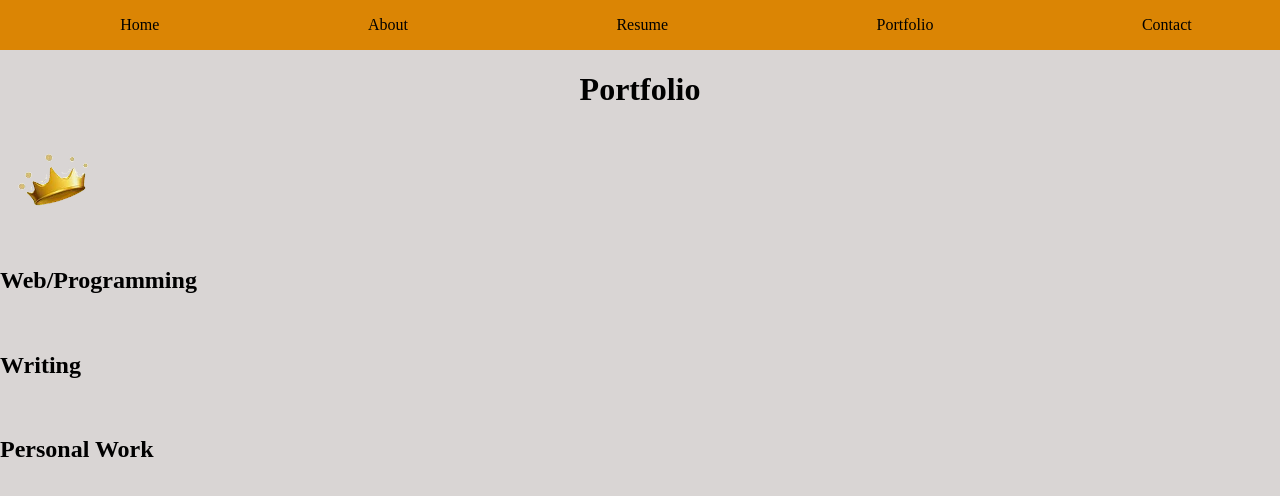
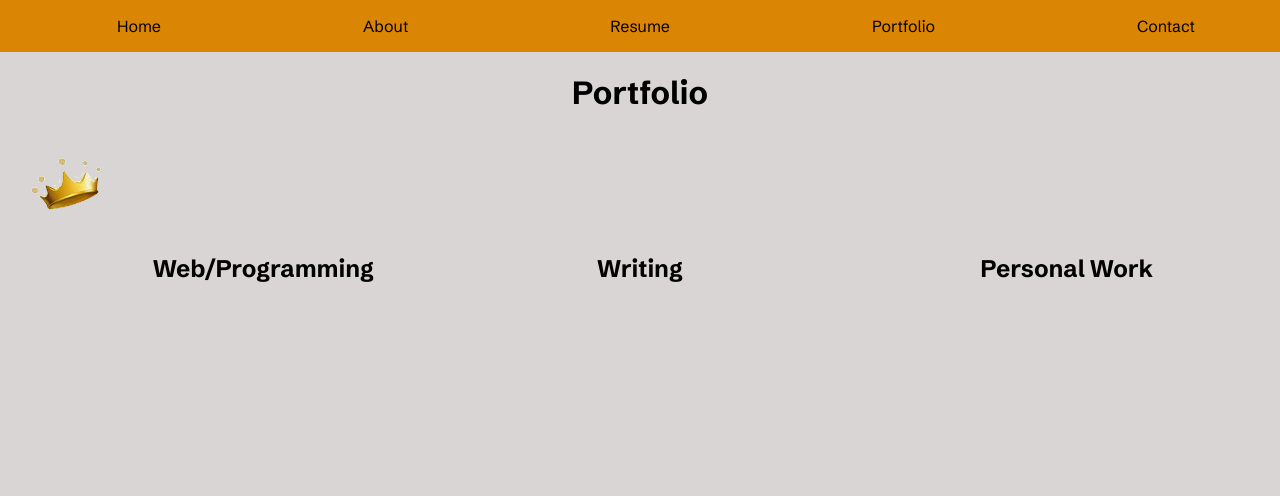
Before and after one commit to CartWebApp/portfolio-website-Dev-AspiringVibrant, a plain HTML site: page portfolio.html in a window 1280 px wide. Shown: the top 496 px of the page. Drawn offline with Linux system fonts and the light colour scheme.

Commit message:
initiation

```diff
--- a/header.css
+++ b/header.css
@@ -1,3 +1,16 @@
+@font-face {
+    font-family: abc;
+    src: url(file/SchibstedGrotesk-VariableFont_wght.ttf);
+}
+
+:root {
+    font-family: abc;
+}
+
+html {
+    overflow-x: hidden;
+}
+
 body {
     background-color: #D9D5D4;
     margin: 0;
--- a/index.css
+++ b/index.css
@@ -1,3 +1,12 @@
+@font-face {
+    font-family: abc;
+    src: url(file/SchibstedGrotesk-VariableFont_wght.ttf);
+}
+
+:root {
+    font-family: abc;
+}
+
 body {
     display: flex;
     justify-content: space-around;
--- /dev/null
+++ b/personal.css
@@ -0,0 +1,10 @@
+div img {
+    width: 600px;
+    height: 600px;
+}
+
+div {
+    display: flex;
+    flex-direction: column;
+    align-items: center;
+}
--- /dev/null
+++ b/portfolio.css
@@ -0,0 +1,29 @@
+.box {
+    /* background-color: red; */
+    height: 700px;
+    width: 400px;
+    padding-top: 100px;
+    text-align: center;
+}
+
+.box:nth-child(2) {
+    /* background-color: orange; */
+}
+
+.box:nth-child(1) {
+    position: relative;
+    width: 300px;
+    padding-left: 100px;
+}
+
+.container {
+    display: flex;
+    justify-content: space-around;
+
+}
+
+.crown {
+    position: absolute;
+    top: 0;
+    left: 0;
+}
--- a/portfolio.html
+++ b/portfolio.html
@@ -6,6 +6,7 @@
     <title>Portfolio Works</title>
     <link rel="icon" href="images/circle.png">
     <link rel="stylesheet" href="header.css">
+    <link rel="stylesheet" href="portfolio.css">
 </head>
 <body>
     <header>
@@ -16,21 +17,23 @@
         <a href="contact.html">Contact</a>
     </header>
     <h1>Portfolio</h1>
-    <div>
-        <img src="images/king-removebg-preview 1.png" alt="">
-        <div>
-            <a href="programming.html">
-                <h2>Web/Programming</h2>
-                <img src="" alt="">
-            </a>
+    <div class="container">
+        <div class="box">
+            <img src="images/king-removebg-preview 1.png" alt="crown" class="crown">
+            <div>
+                <a href="programming.html">
+                    <h2>Web/Programming</h2>
+                    <img src="images/" alt="">
+                </a>
+            </div>
         </div>
-        <div>
+        <div class="box">
             <a href="writing.html">
                 <h2>Writing</h2>
                 <img src="" alt="">
             </a>
         </div>
-        <div>
+        <div class="box">
             <a href="personal.html">
                 <h2>Personal Work</h2>
                 <img src="" alt="">
--- /dev/null
+++ b/writing.css
@@ -0,0 +1,14 @@
+div {
+    display: flex;
+    justify-content: space-evenly;
+    width: 100vw;
+}
+
+img {
+    width: 400px;
+    height: 600px;
+}
+
+p {
+    text-align: center;
+}
```
Also changed, not shown: personal.html (+3 -1 lines), writing.html (+2 -0 lines), background.js (added), file/SchibstedGrotesk-VariableFont_wght.ttf (added), images/Screenshot_5-5-2025_10115_scintillating-cat-e6a557.netlify.app.jpeg (added).
